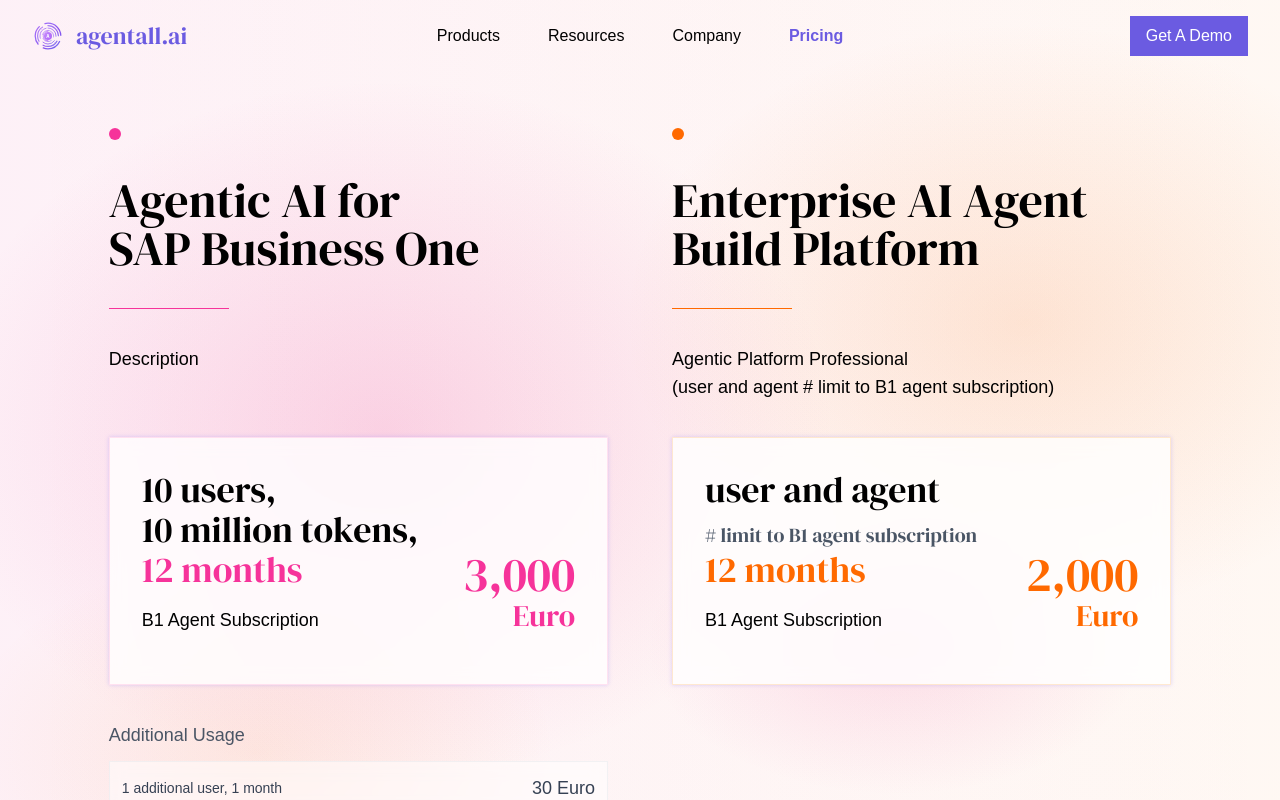
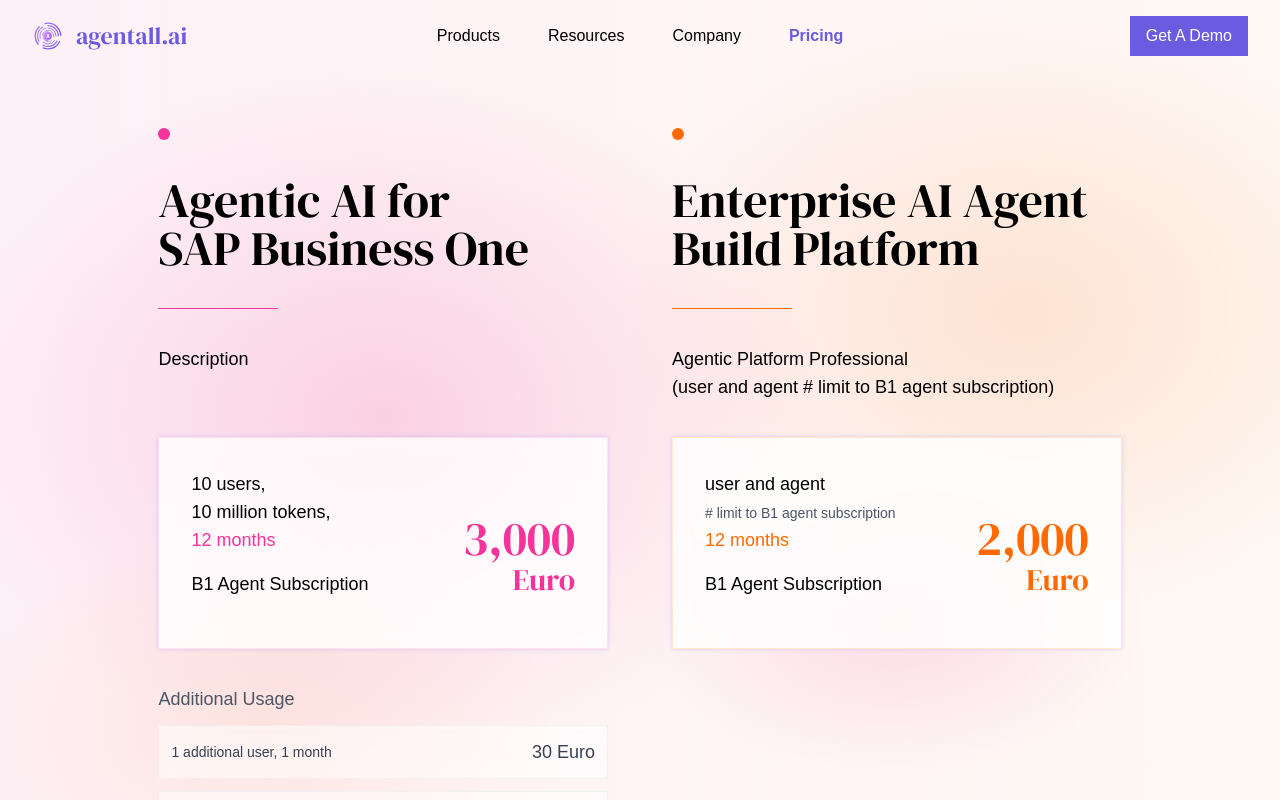
Before and after one commit to ReneeDress/agentall.ai, a Next.js app: page /agentall.ai/pricing in a window 1280 px wide. Shown: the top 800 px of the page. Built offline with nearby package versions, Linux system fonts and the light colour scheme.

Commit message:
style: 调整定价页面标题样式，缩小字体大小并优化文本描述

```diff
--- a/app/pricing/page.tsx
+++ b/app/pricing/page.tsx
@@ -32,7 +32,7 @@
                             <div className="bg-white/80 backdrop-blur-sm p-6 lg:p-8 border border-pink-300/30 card-shadow-small transition-all duration-500 hover:bg-white/90 hover:scale-105 hover:shadow-2xl hover:shadow-pink-500/20 cursor-pointer group">
                                 <div className="flex flex-col lg:flex-row justify-between items-end gap-4">
                                     <div className="space-y-4">
-                                        <h3 className="text-2xl lg:text-4xl font-serif-display text-black">
+                                        <h3 className="text-lg text-black">
                                             10 users,<br />
                                             10 million tokens,<br />
                                             <span className="text-pink-500">12 months</span>
@@ -108,9 +108,9 @@
                             <div className="bg-white/80 backdrop-blur-sm p-6 lg:p-8 border border-orange-300/30 card-shadow-small transition-all duration-500 hover:bg-white/90 hover:scale-105 hover:shadow-2xl hover:shadow-orange-500/20 cursor-pointer group">
                                 <div className="flex flex-col lg:flex-row justify-between items-end gap-4">
                                     <div className="space-y-4">
-                                        <h3 className="text-2xl lg:text-4xl font-serif-display text-black">
+                                        <h3 className="text-lg text-black">
                                             user and agent<br />
-                                            <span className="text-xl text-gray-600 mt-[16px]"># limit to B1 agent subscription</span><br />
+                                            <span className="text-sm text-gray-600 mt-[16px]"># limit to B1 agent subscription</span><br />
                                             <span className="text-orange-500">12 months</span>
                                         </h3>
                                         <p className="text-lg text-black">B1 Agent Subscription</p>
```
